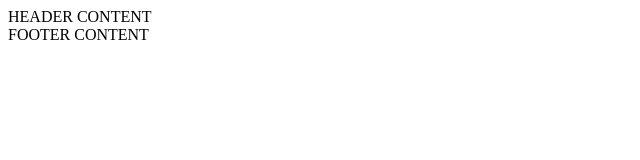
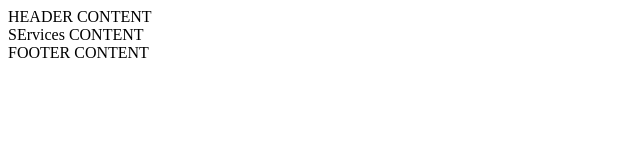
Before and after one commit to Dovile-dote/git-conflict, a website: page index.html in a window 1280 px wide. Shown: the whole page, without its empty margins (0-640 px from the left). Drawn offline with Linux system fonts and the light colour scheme.

Commit message:
Services

```diff
--- a/index.html
+++ b/index.html
@@ -11,7 +11,9 @@
     <header>
         HEADER CONTENT
     </header>
-
+    <section>
+        SErvices CONTENT
+    </section>
     <footer>
         FOOTER CONTENT
     </footer>
```
